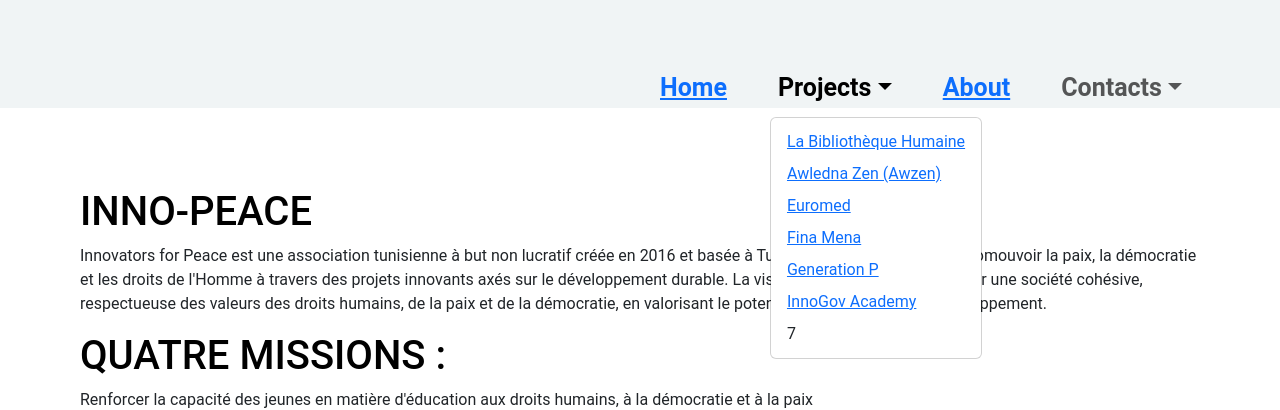
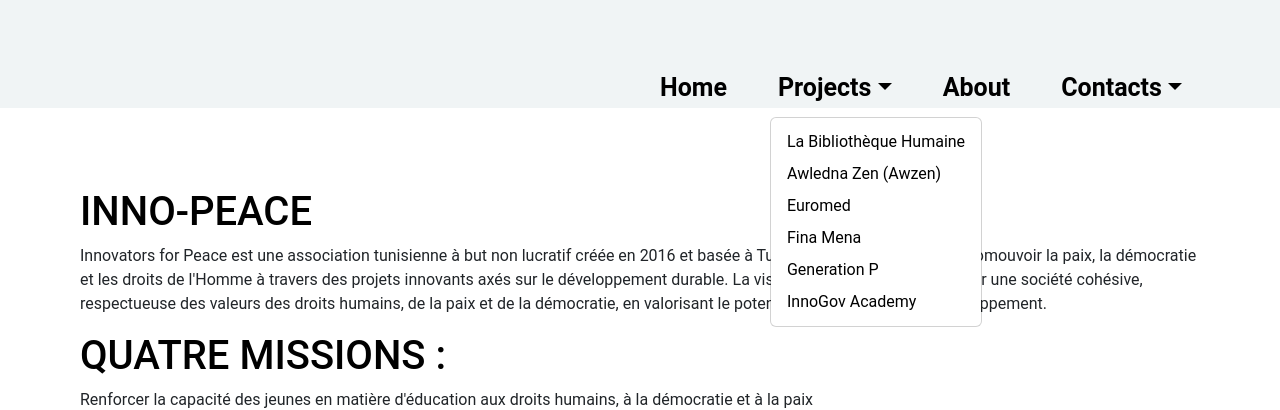
Before and after one commit to MohamedTlilii/INNO-PEACE, a React (Create React App) app: page / in a window 1280 px wide. Both pictures are taken after a click on the button "Projects". Shown: the part 242-652 px from the top of the page. Built offline with nearby package versions, Linux system fonts and the light colour scheme.

Commit message:
nav.link

```diff
--- a/src/Components/Footer/Footer.js
+++ b/src/Components/Footer/Footer.js
@@ -3,6 +3,7 @@
 import { CiFacebook, CiInstagram, CiLinkedin, CiPhone } from "react-icons/ci";
 import { MdOutlineEmail } from "react-icons/md";
 import { FiMapPin } from "react-icons/fi";
+import { Link } from "react-router-dom";
 
 function Footer() {
   return (
@@ -25,24 +26,55 @@
 
       <div className="footerProjects">
         <h3>Projects</h3>
+        <Link className="link-footer" to="/labibliothequehumaine">
           <p>La Bibliothèque Humaine</p>
+        </Link>
+        <Link className="link-footer" to="/awlednaZen">
           <p>Awledna Zen (Awzen)</p>
+        </Link>
+        <Link className="link-footer" to="/euromed">
           <p>Euromed</p>
+        </Link>
+        <Link className="link-footer" to="/finamena">
           <p>Fina Mena</p>
+        </Link>
+        <Link className="link-footer" to="/generationp">
           <p>Generation P</p>
+        </Link>
+        <Link className="link-footer" to="/innoGovacademy">
           <p>InnoGov Academy</p>
-        {/* <p>7</p> */}
+        </Link>
+        {/*
+        <Link to="/7">
+        <p>7</p>
+                </Link>
+
+        */}
       </div>
       <div className="footerAbout">
         <h3>About</h3>
+        <Link className="link-footer" to="/about">
         <p>INNO-PEACE</p>
-        <a href="https://www.facebook.com/Innopeace.Tunisia" target="_blank" rel="noopener noreferrer">
+        </Link>
+        <a
+          href="https://www.facebook.com/Innopeace.Tunisia"
+          target="_blank"
+          rel="noopener noreferrer"
+        >
           <CiFacebook style={{ fontSize: "30px" }} />
         </a>
-        <a href="https://www.instagram.com/inno.peace" target="_blank" rel="noopener noreferrer">
+        <a
+          href="https://www.instagram.com/inno.peace"
+          target="_blank"
+          rel="noopener noreferrer"
+        >
           <CiInstagram style={{ fontSize: "30px" }} />
         </a>
-        <a href="https://www.linkedin.com/company/innopeace/" target="_blank" rel="noopener noreferrer">
+        <a
+          href="https://www.linkedin.com/company/innopeace/"
+          target="_blank"
+          rel="noopener noreferrer"
+        >
           <CiLinkedin style={{ fontSize: "30px" }} />
         </a>
       </div>
@@ -59,7 +91,7 @@
           </p>
         </div>
         <div className="contactsSocial">
-          <CiPhone  />
+          <CiPhone />
 
           <p> +216 24 313 242</p>
         </div>
--- a/src/Components/Footer/Style.css
+++ b/src/Components/Footer/Style.css
@@ -23,6 +23,7 @@
   padding: 20px;
   cursor: pointer;
 }
+
 .footerProjects h3 {
   /* border: 2px solid rgb(46, 210, 35); */
   color: #0a0a0a;
@@ -34,6 +35,7 @@
   /* border: 2px solid rgb(46, 210, 35); */
   color: #0a0a0a;
   font-size: 14px;
+  /* text-decoration: none; */
 }
 .footerAbout {
   /* border: 2px solid rgb(46, 210, 35); */
@@ -56,6 +58,7 @@
   /* border: 2px solid rgb(46, 210, 35); */
   color: #0a0a0a;
   font-size: 14px;
+  /* text-align: none !important; */
 }
 
 .footerContacts {
@@ -85,3 +88,6 @@
   text-decoration: none !important;
   color: #0a0a0a;
 }
+.link-footer {
+  text-decoration: none !important;
+}
--- a/src/Components/Header/Header.js
+++ b/src/Components/Header/Header.js
@@ -35,45 +35,49 @@
           <Navbar.Collapse id="basic-navbar-nav">
             <Nav className="NavbarCollapse">
               <Nav.Link>
-                <Link to="/">Home</Link>
+                <Link className="link-hedaer" to="/">
+                  Home
+                </Link>
               </Nav.Link>
 
-              <NavDropdown title="Projects" id="basic-nav-dropdown">
-                <NavDropdown.Item>
-                  <Link to="/labibliothequehumaine">
+              <NavDropdown  title="Projects" id="basic-nav-dropdown">
+                <NavDropdown.Item >
+                  <Link className="link-hedaer"  to="/labibliothequehumaine">
                     La Bibliothèque Humaine
                   </Link>
                 </NavDropdown.Item>
 
                 <NavDropdown.Item>
-                  <Link to="/awlednaZen">Awledna Zen (Awzen)</Link>
+                  <Link className="link-hedaer" to="/awlednaZen">Awledna Zen (Awzen)</Link>
                 </NavDropdown.Item>
 
                 <NavDropdown.Item>
-                  <Link to="/euromed">Euromed</Link>
+                  <Link className="link-hedaer" to="/euromed">Euromed</Link>
                 </NavDropdown.Item>
                 <NavDropdown.Item>
-                  <Link to="/finamena">Fina Mena</Link>
+                  <Link className="link-hedaer" to="/finamena">Fina Mena</Link>
                 </NavDropdown.Item>
                 <NavDropdown.Item>
-                  <Link to="/generationp">Generation P</Link>
+                  <Link className="link-hedaer" to="/generationp">Generation P</Link>
                 </NavDropdown.Item>
                 <NavDropdown.Item>
-                  <Link to="/innoGovacademy">InnoGov Academy</Link>
+                  <Link className="link-hedaer" to="/innoGovacademy">InnoGov Academy</Link>
                 </NavDropdown.Item>
-                <NavDropdown.Item>7 </NavDropdown.Item>
+                {/* <NavDropdown.Item>
+                  <Link className="link-hedaer" to="/7">7</Link>
+                </NavDropdown.Item> */}
               </NavDropdown>
 
               <Nav.Link>
-                <Link to="/about">About </Link>
+                <Link className="link-hedaer" to="/about">About </Link>
               </Nav.Link>
 
               <NavDropdown title="Contacts" id="basic-nav-dropdown">
                 <NavDropdown.Item>
-                  <Link to="/workwithus">Work with us</Link>
+                  <Link className="link-hedaer" to="/workwithus">Work with us</Link>
                 </NavDropdown.Item>
                 <NavDropdown.Item>
-                  <Link to="/Contacts">Contact us</Link>
+                  <Link className="link-hedaer" to="/Contacts">Contact us</Link>
                 </NavDropdown.Item>
               </NavDropdown>
             </Nav>
--- a/src/Components/Header/Style.css
+++ b/src/Components/Header/Style.css
@@ -1,3 +1,13 @@
+
+.nav-cont  {
+  /* border: 2px solid rgb(251, 255, 0) !important; */
+ color: black!important;
+}
+#basic-nav-dropdown {
+  color: black!important;
+
+}
+
 .NavbarFromBootsTrap {
   /* border: 2px solid red !important; */
   /* margin-top: 30px; */
@@ -19,9 +29,14 @@
   font-weight: 600;
   font-size: 25px;
   /* color: hsl(192, 58%, 50%) !important; */
+
+}
+.link-hedaer {
+  text-decoration: none!important;
+  color: black!important;
 }
 
-@media only screen and (max-width: 650px) {
+@media only screen and (max-width: 600px) {
   .nav-cont {
     /* border: 2px solid rgb(251, 255, 0) !important; */
     position: relative;
```
Lines whose indentation alone changed are shown as unchanged.
